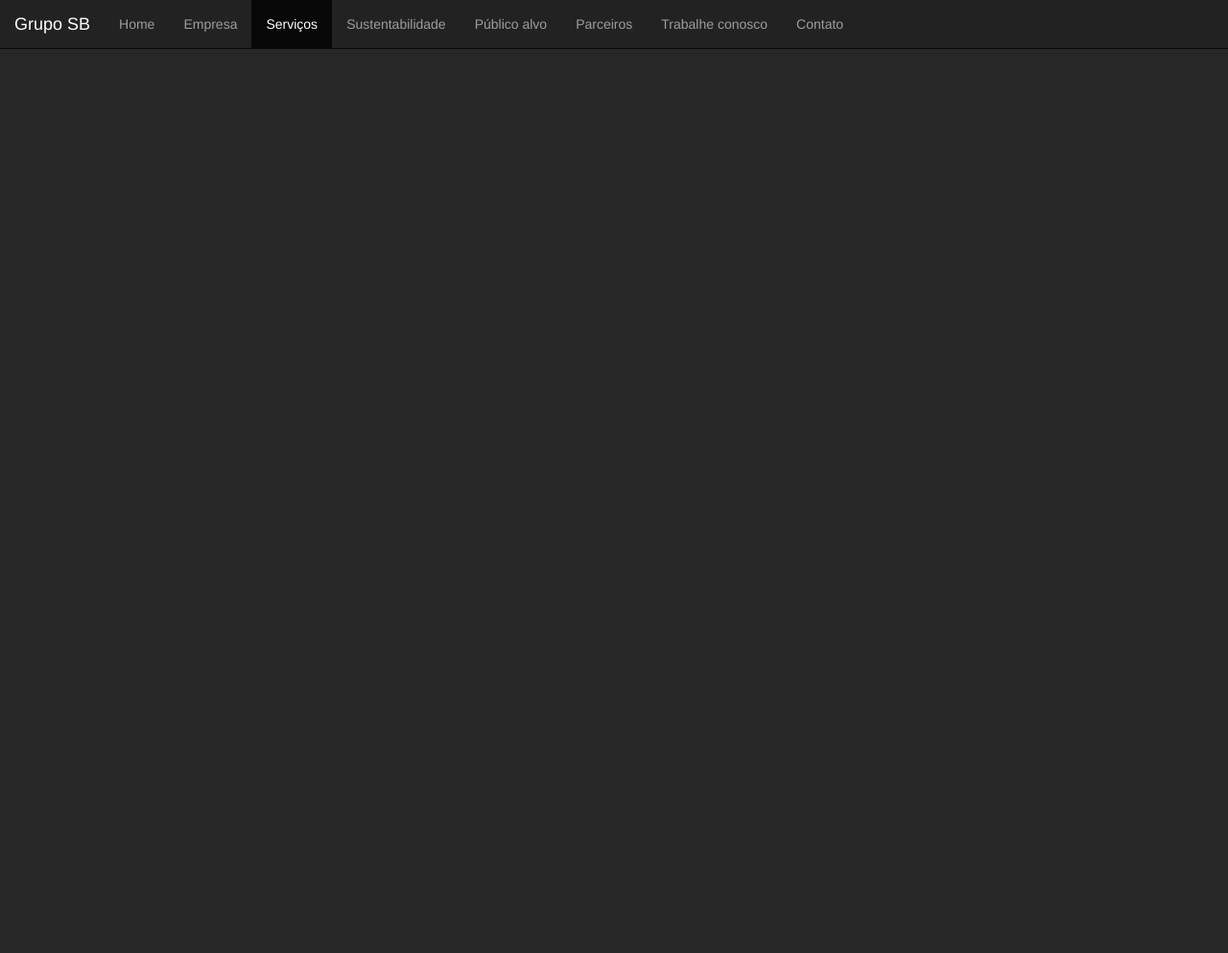
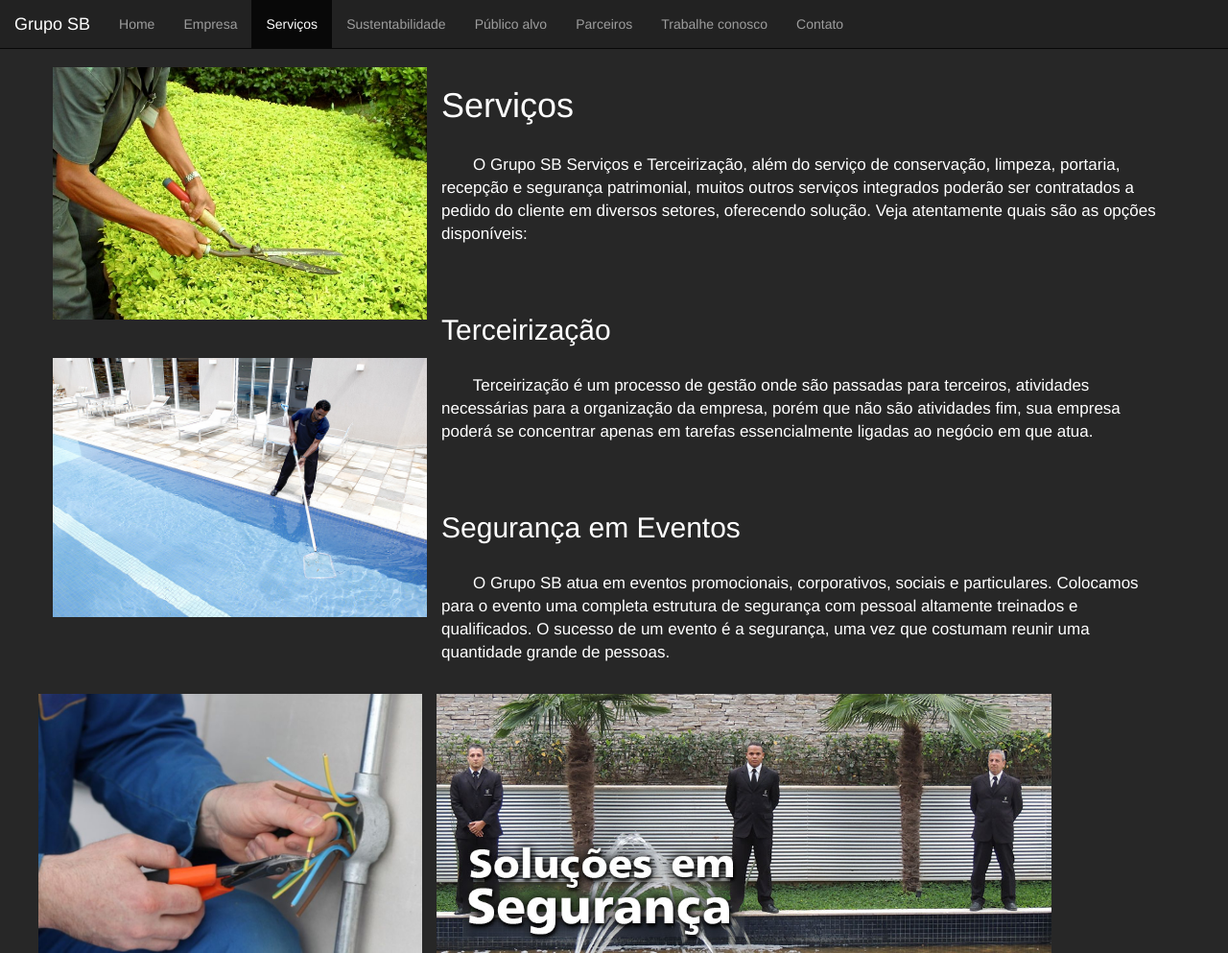
Before and after one commit to Julio3Cesar/julio3cesar.github.io, a plain HTML site: page view/servicos.html in a window 1280 px wide. Shown: the whole page at 96% size. Before the commit the page ends 800 px from the top, so only its background shows below. Drawn offline with Linux system fonts and the light colour scheme.

Commit message:
add servicos

```diff
--- a/view/servicos.html
+++ b/view/servicos.html
@@ -1,5 +1,6 @@
 <!DOCTYPE html>
 <html>
+
 <head>
     <title>Grupo SB - Segurança Patrimonial</title>
     <meta charset="UTF-8">
@@ -7,18 +8,20 @@
     <link href="../resource/bootstrap/css/bootstrap.min.css" type="text/css" rel="stylesheet">
     <link href="../resource/proprio/css/css_proprio.css" type="text/css" rel="stylesheet">
 </head>
+
 <body>
     <nav class="navbar navbar-inverse navbar-fixed-top">
         <div class="container-fluid">
             <!-- Brand and toggle get grouped for better mobile display -->
             <div class="navbar-header">
-                    <button type="button" class="navbar-toggle collapsed" data-toggle="collapse" data-target="#bs-example-navbar-collapse-1" aria-expanded="false">
+                <button type="button" class="navbar-toggle collapsed" data-toggle="collapse" data-target="#bs-example-navbar-collapse-1"
+                    aria-expanded="false">
                         <span class="sr-only">Toggle navigation</span>
                         <span class="icon-bar"></span>
                         <span class="icon-bar"></span>
                         <span class="icon-bar"></span>
                     </button>
-                    <a class="navbar-brand" href="#">Grupo SB</a>
+                <a class="navbar-brand" href="../index.html">Grupo SB</a>
             </div>
 
             <!-- Collect the nav links, forms, and other content for toggling -->
@@ -33,11 +36,65 @@
                     <li><a href="trabalhe_conosco.html">Trabalhe conosco</a></li>
                     <li><a href="contato.html">Contato</a></li>
                 </ul>
-                </div><!-- /.navbar-collapse -->
-            </div><!-- /.container-fluid -->
+            </div>
+            <!-- /.navbar-collapse -->
+        </div>
+        <!-- /.container-fluid -->
     </nav>
 
-        <script src="../resource/jquery/jquery.js"></script>
-        <script src="../resource/bootstrap/js/bootstrap.min.js"></script>
+    <div class="container">
+        <div class="row">
+            <div class="col-md-4 hidden-xs hidden-sm">
+                <div class="row"><img class="img-responsive" src="../images/servicos-1.jpg" alt="GrupoSB serviços style=" width: 400px; height:270px;
+                        ""></div>
+                </br>
+                </br>
+                <div class="row"><img class="img-responsive" src="../images/servicos-2.jpg" alt="GrupoSB serviços" style=" width: 400px; height:270px;"></div>
+                </br>
+            </div>
+            <div class="col-md-8">
+                <h1>Serviços</h1>
+                </br>
+                <p>
+                    &nbsp;&nbsp;&nbsp;&nbsp;&nbsp;&nbsp; O Grupo SB Serviços e Terceirização, além do serviço de conservação, limpeza, portaria,
+                    recepção e segurança patrimonial, muitos outros serviços integrados poderão ser contratados a pedido
+                    do cliente em diversos setores, oferecendo solução. Veja atentamente quais são as opções disponíveis:
+                </p>
+                <img class="img-responsive hidden-md hidden-md hidden-lg" src="../images/servicos-1.jpg" alt="GrupoSB serviços" style=" width: 400px; height:270px; ">
+                </br>
+                </br>
+                <h2>Terceirização</h2>
+                </br>
+                <p>
+                    &nbsp;&nbsp;&nbsp;&nbsp;&nbsp;&nbsp; Terceirização é um processo de gestão onde são passadas para terceiros, atividades necessárias
+                    para a organização da empresa, porém que não são atividades fim, sua empresa poderá se concentrar apenas
+                    em tarefas essencialmente ligadas ao negócio em que atua.
+                </p>
+                </br>
+                </br>
+                <h2>Segurança em Eventos</h2>
+                </br>
+                <p>
+                    &nbsp;&nbsp;&nbsp;&nbsp;&nbsp;&nbsp; O Grupo SB atua em eventos promocionais, corporativos, sociais e particulares. Colocamos
+                    para o evento uma completa estrutura de segurança com pessoal altamente treinados e qualificados. O sucesso
+                    de um evento é a segurança, uma vez que costumam reunir uma quantidade grande de pessoas.
+                </p>
+                </br>
+            </div>
+            <div class="row ">
+                <div class="col-md-4 hidden-xs hidden-sm ">
+                    <div class="row "><img class="img-responsive " src="../images/servicos-3.jpg " alt="GrupoSB serviços
+                    " style=" width: 400px; height:270px; "></div>
+                </div>
+                <div class="col-md-8 ">
+                    <span><img class="img-responsive " src="../images/seguranca.jpg " alt="GrupoSB seguranca " style="height:270px; "></span>
+                </div>
+            </div>
+        </div>
+    </div>
+
+    <script src="../resource/jquery/jquery.js "></script>
+    <script src="../resource/bootstrap/js/bootstrap.min.js "></script>
 </body>
+
 </html>
```
Also changed, not shown: view/contato.html (+1 -1 lines), view/empresa.html (+24 -30 lines), view/parceiros.html (+1 -1 lines), view/publico_alvo.html (+2 -2 lines), view/sustentabilidade.html (+2 -2 lines), view/trabalhe_conosco.html (+1 -1 lines), images/seguranca.jpg (added), images/servicos-1.jpg (added), images/servicos-2.jpg (added), images/servicos-3.jpg (added). Lines whose indentation alone changed are shown as unchanged.
